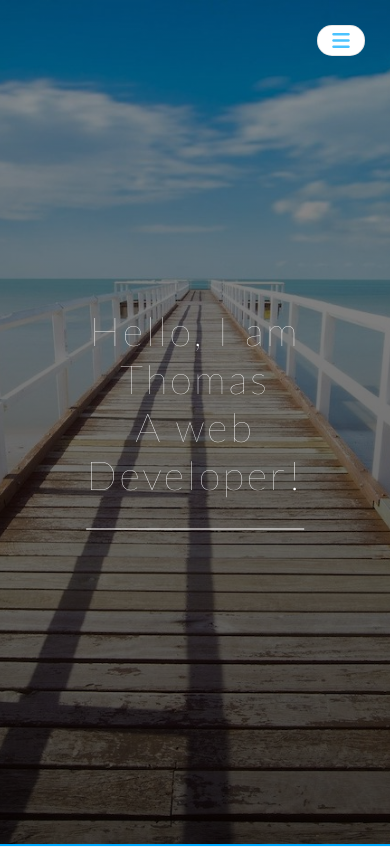
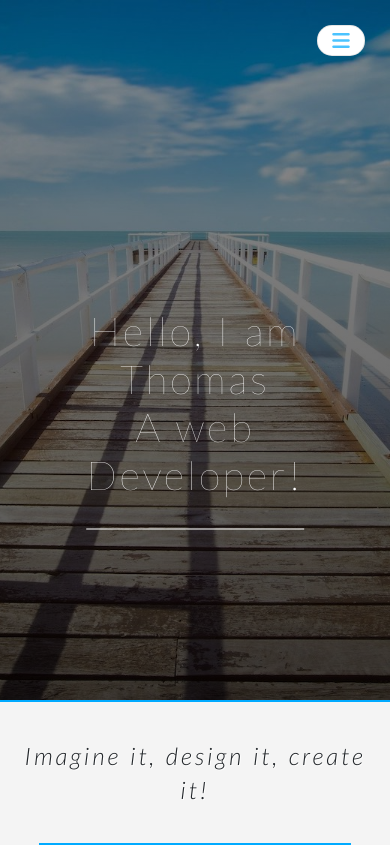
Before and after one commit to dg-t/thomasdg, a Vue app: page / in a window 390 px wide. Shown: the top 847 px of the page. Built offline with nearby package versions, Linux system fonts and the light colour scheme.

Commit message:
update height image for mobile

```diff
--- a/src/components/Header/HomeHeader/HomeHeader.vue
+++ b/src/components/Header/HomeHeader/HomeHeader.vue
@@ -25,4 +25,10 @@ header {
     height: 100vh;
 }
 
+@media only screen and (max-width: 767px)  {
+  header {
+    max-height: 700px;
+  }
+}
+
 </style>
--- a/src/components/Header/SectionsHeader.vue
+++ b/src/components/Header/SectionsHeader.vue
@@ -52,4 +52,14 @@ export default {
   }
 }
 
+@media only screen and (max-width: 767px)  {
+  .header-achievements {
+    max-height: 500px;
+}
+
+  .header-about {
+    max-height: 500px;
+  }
+}
+
 </style>
```
